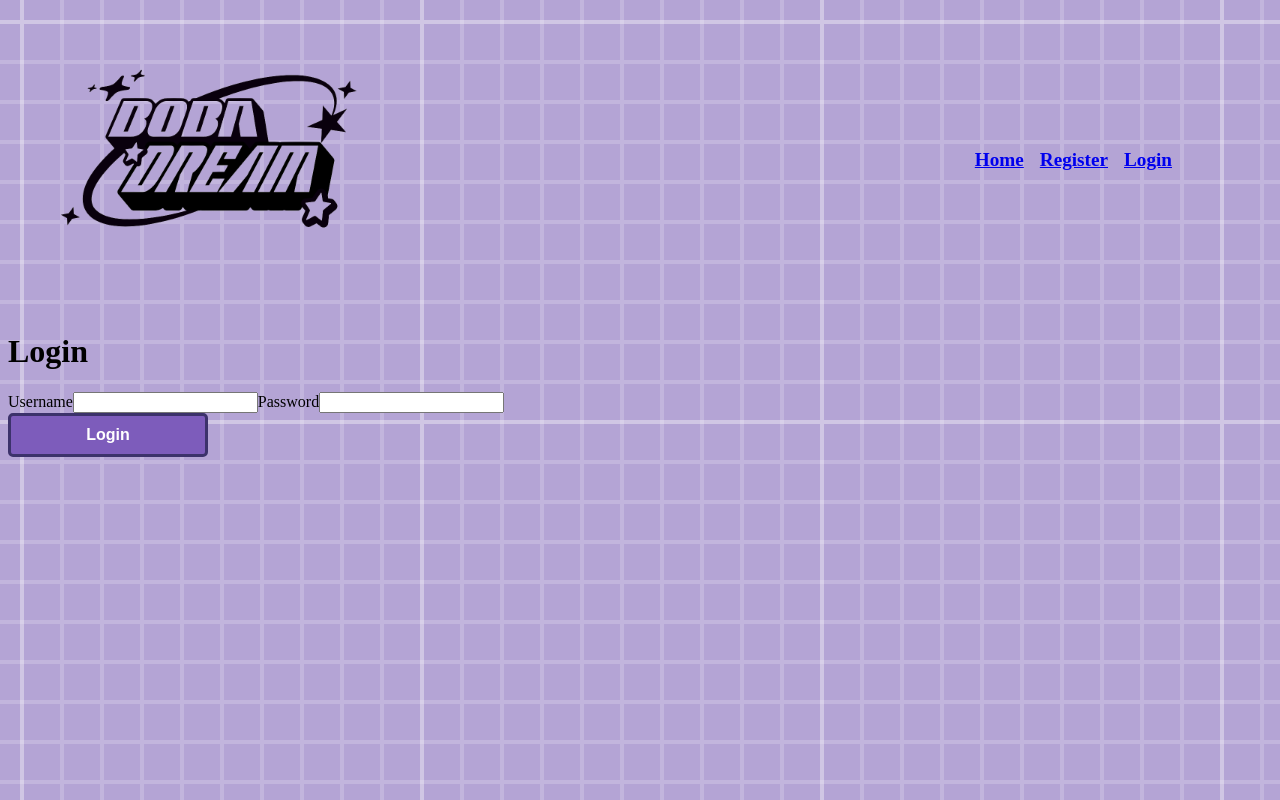
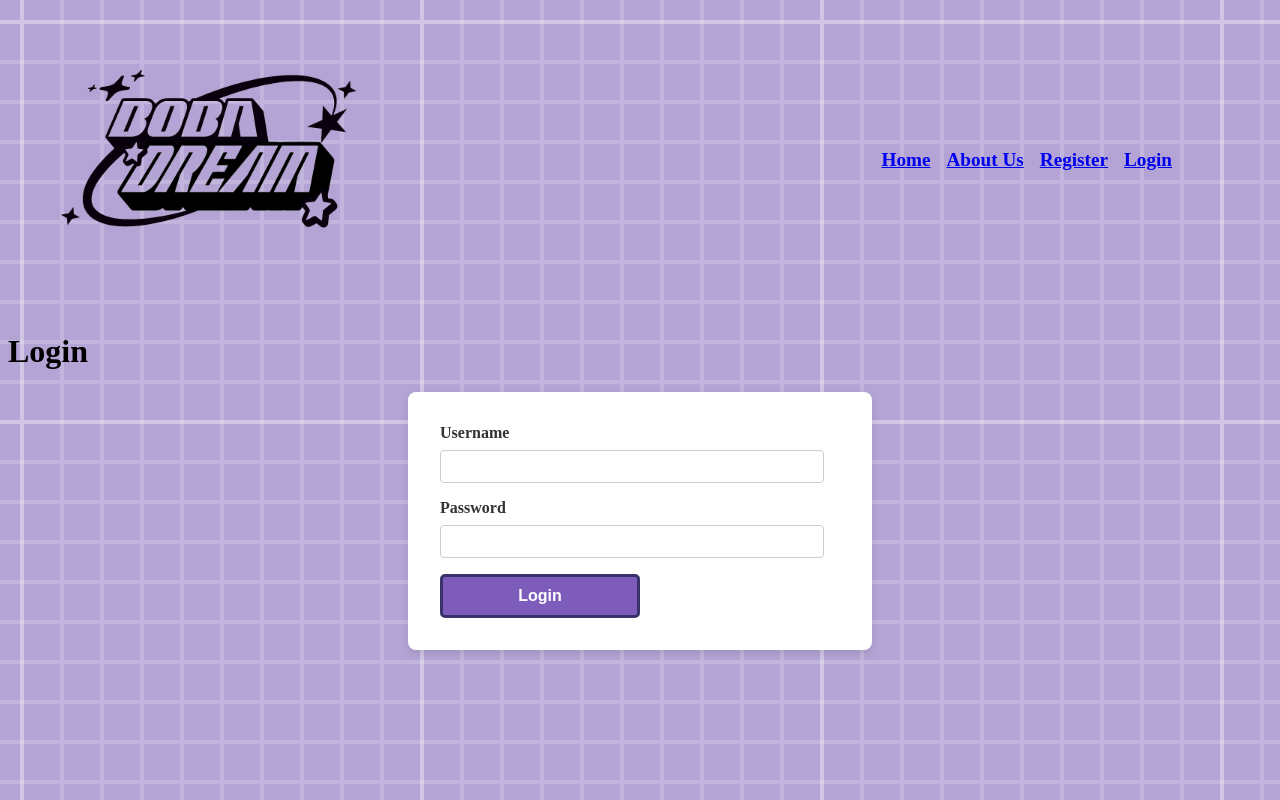
Before and after one commit to XuanTrangNguyen0305/Portfolio_mindmingle_frontend, a Next.js app: page /login in a window 1280 px wide. Built offline with nearby package versions, Linux system fonts and the light colour scheme.

Commit message:
login css

```diff
--- a/src/components/NavBar.tsx
+++ b/src/components/NavBar.tsx
@@ -25,6 +25,11 @@ const Navbar = () => {
               Home
             </Link>
           </li>
+          <li>
+            <Link className="home" href="/">
+              About Us
+            </Link>
+          </li>
           {!isLoggedIn && (
             <li>
               <Link href="/register">Register</Link>
--- a/src/pages/login.tsx
+++ b/src/pages/login.tsx
@@ -2,6 +2,7 @@ import Layout from "@/components/Layout";
 import { useRouter } from "next/router";
 import { FormEvent, useEffect, useState } from "react";
 import { z } from "zod";
+
 // const LoginUserValidator = z.object({
 //   username: z.string().min(5),
 //   password: z.string().min(10),
--- a/src/styles/globals.css
+++ b/src/styles/globals.css
@@ -11,14 +11,27 @@ body {
 }
 
 .order-viewer {
-  flex: 1;
+  flex: 2;
   margin-right: 20px;
 }
 
 .order-form {
   flex: 1;
 }
-
+.canvas {
+  margin-left: 50px;
+}
+.canvas-box {
+  background: linear-gradient(135deg, #a881db, #5e7db4);
+  height: 700px;
+  width: 700px;
+  margin-left: 100px;
+  display: flex;
+  justify-content: center;
+  align-items: center;
+  border-radius: 10px;
+  box-shadow: 0 0 10px rgba(0, 0, 0, 0.1);
+}
 /* Form section styles */
 .tea-milk-button {
   margin-bottom: 20px;
@@ -31,6 +44,7 @@ body {
   cursor: pointer; /* Pointer cursor on hover */
   border-radius: 5px; /* Rounded corners */
   width: 200px;
+  font-size: larger;
 }
 
 /* Button styles */
@@ -101,17 +115,6 @@ button[type="submit"]:hover {
   background-color: #0056b3;
 }
 
-.canvas-box {
-  background: linear-gradient(135deg, #a881db, #5e7db4);
-  height: 700px;
-  width: 700px;
-  display: flex;
-  justify-content: center;
-  align-items: center;
-  border-radius: 10px;
-  box-shadow: 0 0 10px rgba(0, 0, 0, 0.1); /* Optional: Add shadow for depth */
-}
-
 /* styles.css or Navbar.module.css */
 .navbar-container {
   display: flex;
@@ -176,3 +179,45 @@ button[type="submit"]:hover {
 .logout:hover {
   background-color: #c82333;
 }
+/* styles.css or UserLoginPage.module.css */
+.form__login {
+  background-color: white;
+  padding: 2rem;
+  border-radius: 8px;
+  box-shadow: 0 4px 8px rgba(0, 0, 0, 0.1);
+  max-width: 400px;
+  width: 100%;
+  margin: 0 auto;
+}
+
+.form__login label {
+  display: block;
+  margin-bottom: 0.5rem;
+  font-weight: bold;
+  color: #333;
+}
+
+.form__login input {
+  width: calc(100% - 1rem);
+  padding: 0.5rem;
+  margin-bottom: 1rem;
+  border: 1px solid #ccc;
+  border-radius: 4px;
+  box-sizing: border-box;
+}
+
+.login_button {
+  width: 100%;
+  padding: 0.75rem;
+  background-color: #007bff;
+  color: white;
+  border: none;
+  border-radius: 4px;
+  cursor: pointer;
+  font-size: 1rem;
+  transition: background-color 0.3s ease;
+}
+
+.login_button:hover {
+  background-color: #0056b3;
+}
--- /dev/null
+++ b/src/styles/login.css
@@ -0,0 +1,42 @@
+/* styles.css or UserLoginPage.module.css */
+.form__login {
+  background-color: white;
+  padding: 2rem;
+  border-radius: 8px;
+  box-shadow: 0 4px 8px rgba(0, 0, 0, 0.1);
+  max-width: 400px;
+  width: 100%;
+  margin: 0 auto;
+}
+
+.form__login label {
+  display: block;
+  margin-bottom: 0.5rem;
+  font-weight: bold;
+  color: #333;
+}
+
+.form__login input {
+  width: calc(100% - 1rem);
+  padding: 0.5rem;
+  margin-bottom: 1rem;
+  border: 1px solid #ccc;
+  border-radius: 4px;
+  box-sizing: border-box;
+}
+
+.login_button {
+  width: 100%;
+  padding: 0.75rem;
+  background-color: #007bff;
+  color: white;
+  border: none;
+  border-radius: 4px;
+  cursor: pointer;
+  font-size: 1rem;
+  transition: background-color 0.3s ease;
+}
+
+.login_button:hover {
+  background-color: #0056b3;
+}
```
Also changed, not shown: src/styles/default.css (deleted).
